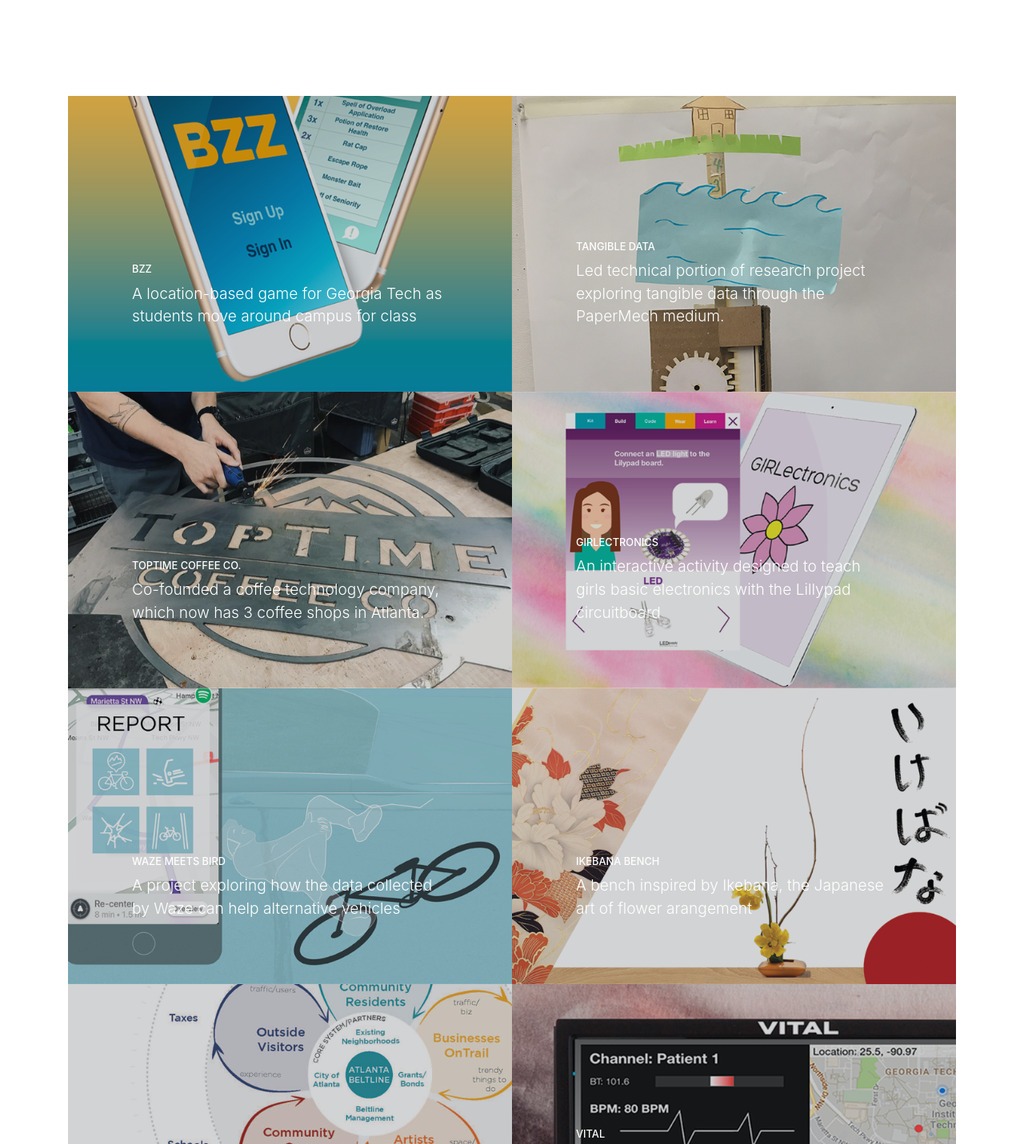
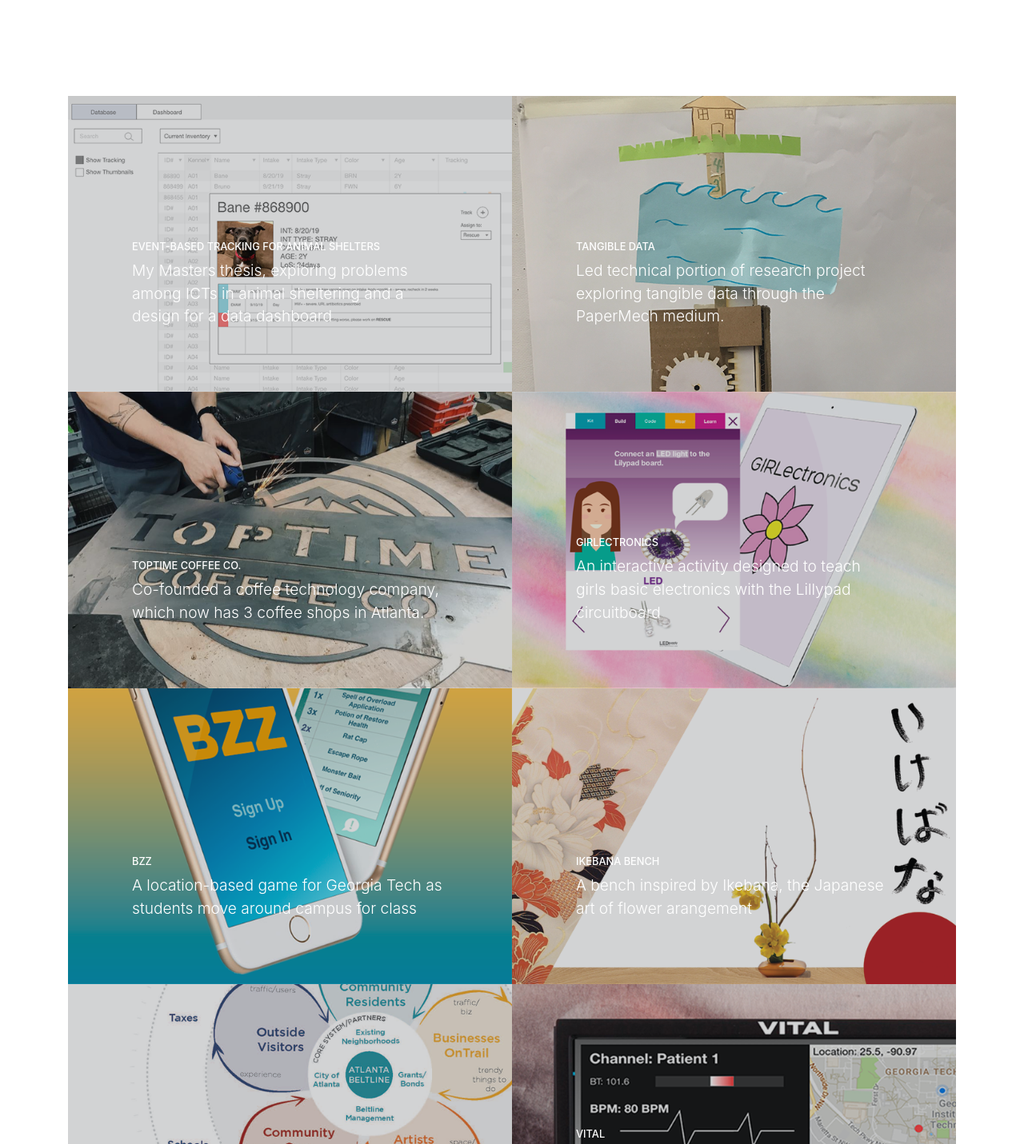
Before and after one commit to mmunch103/mmunch103.github.io, a website with bundled scripts: page index.html in a window 1280 px wide. Shown: the part 800-2231 px from the top of the page at 80% size. Built offline with nearby package versions, Linux system fonts and the light colour scheme.

Commit message:
animal profiel

```diff
--- a/index.html
+++ b/index.html
@@ -74,13 +74,14 @@
             <a class="portfolio-item" href="#portfolioModal1" data-toggle="modal">
               <span class="caption">
                 <span class="caption-content">
-                  <h2>BZZ</h2>
-                  <p class="mb-0">A location-based game for Georgia Tech as students move around campus for class</p>
+                  <h2>Event-Based Tracking for Animal Shelters</h2>
+                  <p class="mb-0">My Masters thesis, exploring problems among ICTs in animal sheltering and a design for a data dashboard</p>
                 </span>
               </span>
-              <img class="img-fluid" src="img/hero_bzz.png" alt="">
+              <img class="img-fluid" src="img/animalprofile.png" alt="">
             </a>
           </div>
+
 
           <div class="col-lg-6">
             <a class="portfolio-item" href="#portfolioModal2" data-toggle="modal">
@@ -107,17 +108,7 @@
             </a>
           </div>
 
-          <!--div class="col-lg-6">
-            <a class="portfolio-item" href="#portfolioModal3" data-toggle="modal">
-              <span class="caption">
-                <span class="caption-content">
-                  <h2>Data Privacy</h2>
-                  <p class="mb-0">A plug-in to help citizens take back ownership of our personal data</p>
-                </span>
-              </span>
-              <img class="img-fluid" src="img/portfolio-4.jpg" alt="">
-            </a>
-          </div-->
+
           <div class="col-lg-6">
             <a class="portfolio-item" href="#portfolioModal4" data-toggle="modal">
               <span class="caption">
@@ -133,11 +124,11 @@
             <a class="portfolio-item" href="#portfolioModal5" data-toggle="modal">
               <span class="caption">
                 <span class="caption-content">
-                  <h2>Waze meets Bird</h2>
-                  <p class="mb-0">A project exploring how the data collected by Waze can help alternative vehicles</p>
+                  <h2>BZZ</h2>
+                  <p class="mb-0">A location-based game for Georgia Tech as students move around campus for class</p>
                 </span>
               </span>
-              <img class="img-fluid" src="img/Waze_header.png" alt="">
+              <img class="img-fluid" src="img/hero_bzz.png" alt="">
             </a>
           </div>
           <div class="col-lg-6">
@@ -175,7 +166,7 @@
             </a>
           </div>
 
-
+          <!-- LAST ROW -->
           <div class="col-lg-6">
             <a class="portfolio-item" href="#portfolioModal7" data-toggle="modal">
               <span class="caption">
@@ -275,8 +266,7 @@
 
 
 
-
-    <!--bzz modal-->
+    <!--ANIMAL SHELTER modal-->
   <div class="portfolio-modal modal fade" id="portfolioModal1" tabindex="-1" role="dialog" aria-hidden="true">
         <div class="modal-dialog" role="document">
           <div class="modal-content">
@@ -405,9 +395,10 @@
               <div class="row">
                 <div class="col-lg-8 mx-auto">
                   <div class="modal-body">
-                    <img class="img-fluid" src="img/storyboard1.png" alt="">
+                    <!--img class="img-fluid" src="img/storyboard1.png" alt="">
                     <img class="img-fluid" src="img/storyboard2.png" alt="">
-                    <img class="img-fluid" src="img/storyboard3.png" alt="">
+                    <img class="img-fluid" src="img/storyboard3.png" alt=""-->
+                    <img class="img-fluid" src="img/bzz_intro-02.png" alt="">
                   </div>
                 </div>
               </div>
```
Also changed, not shown: img/animalprofile.png (added).
